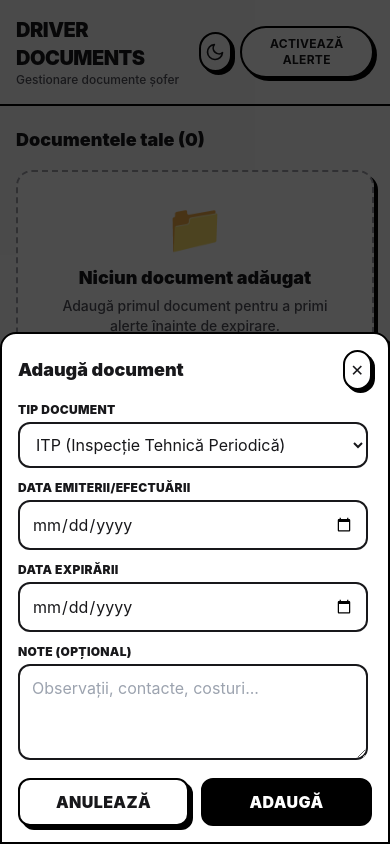
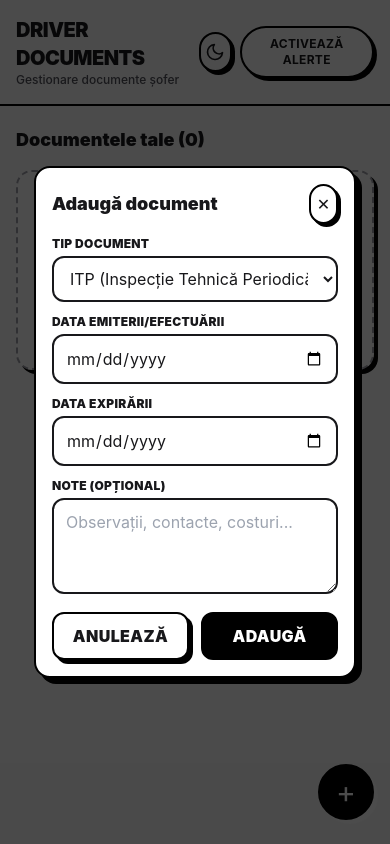
Before and after one commit to mrmcb92/driver-documents, a React (Vite) app: page / in a window 390 px wide. Both pictures are taken after a click on the button "Adaugă document". Built offline with nearby package versions, Linux system fonts and the light colour scheme.

Commit message:
style(AddDocumentModal): optimize modal layout for mobile/PWA

```diff
--- a/src/components/AddDocumentModal.tsx
+++ b/src/components/AddDocumentModal.tsx
@@ -147,6 +147,8 @@ export default function AddDocumentModal({
 
   const inputBaseClass =
     'w-full rounded-xl border-2 bg-white px-3 py-2.5 text-zinc-900 outline-none transition-colors focus:ring-2 focus:ring-zinc-400 sm:px-4 sm:py-3 dark:bg-zinc-900 dark:text-zinc-100 dark:focus:ring-zinc-600';
+  const dateInputClass =
+    'w-full max-w-full box-border';
   const inputErrorClass =
     'border-black focus:border-black dark:border-white dark:focus:border-white';
   const inputNormalClass =
@@ -154,14 +156,14 @@ export default function AddDocumentModal({
 
   return (
     <div
-      className="fixed inset-0 z-50 flex items-end justify-center bg-black/70 p-0 animate-fade-in sm:items-center sm:p-4"
+      className="fixed inset-0 z-50 flex items-center justify-center bg-black/70 p-4 animate-fade-in"
       onClick={onClose}
       role="dialog"
       aria-modal="true"
       aria-labelledby="modal-title"
     >
       <div
-        className="flex w-full max-w-lg flex-col rounded-t-2xl border-2 border-black bg-white p-4 shadow-[6px_6px_0px_0px_rgba(0,0,0,1)] animate-slide-up dark:border-white dark:bg-zinc-900 dark:shadow-[6px_6px_0px_0px_rgba(255,255,255,1)] sm:max-h-[calc(100vh-32px)] sm:rounded-2xl sm:p-5 max-h-[90vh]"
+        className="flex w-[90%] max-w-[340px] flex-col overflow-hidden rounded-2xl border-2 border-black bg-white p-4 shadow-[6px_6px_0px_0px_rgba(0,0,0,1)] animate-slide-up dark:border-white dark:bg-zinc-900 dark:shadow-[6px_6px_0px_0px_rgba(255,255,255,1)] max-h-[85vh] overflow-y-auto"
         onClick={(e) => e.stopPropagation()}
       >
         <div className="mb-3 flex shrink-0 items-center justify-between sm:mb-4">
@@ -178,8 +180,8 @@ export default function AddDocumentModal({
           </button>
         </div>
 
-        <form onSubmit={handleSubmit} className="flex min-h-0 flex-1 flex-col">
-          <div className="min-h-0 flex-1 space-y-3 overflow-y-auto pr-1 sm:space-y-4">
+        <form onSubmit={handleSubmit} className="flex flex-col">
+          <div className="space-y-3 sm:space-y-4">
             <div>
               <label htmlFor="type" className="mb-1 block text-xs font-black uppercase tracking-wide text-zinc-900 dark:text-zinc-100 sm:text-sm">
                 Tip document
@@ -230,7 +232,7 @@ export default function AddDocumentModal({
                   value={form.issueDate}
                   onChange={(e) => handleChange('issueDate', e.target.value)}
                   onBlur={() => handleBlur('issueDate')}
-                  className={`${inputBaseClass} ${errors.issueDate && touched.issueDate ? inputErrorClass : inputNormalClass}`}
+                  className={`${inputBaseClass} ${dateInputClass} ${errors.issueDate && touched.issueDate ? inputErrorClass : inputNormalClass}`}
                 />
                 {errors.issueDate && touched.issueDate && (
                   <p className="mt-1 text-sm font-bold text-zinc-900 dark:text-zinc-100">{errors.issueDate}</p>
@@ -247,7 +249,7 @@ export default function AddDocumentModal({
                   value={form.expiryDate}
                   onChange={(e) => handleChange('expiryDate', e.target.value)}
                   onBlur={() => handleBlur('expiryDate')}
-                  className={`${inputBaseClass} ${errors.expiryDate && touched.expiryDate ? inputErrorClass : inputNormalClass}`}
+                  className={`${inputBaseClass} ${dateInputClass} ${errors.expiryDate && touched.expiryDate ? inputErrorClass : inputNormalClass}`}
                 />
                 {errors.expiryDate && touched.expiryDate && (
                   <p className="mt-1 text-sm font-bold text-zinc-900 dark:text-zinc-100">{errors.expiryDate}</p>
```
